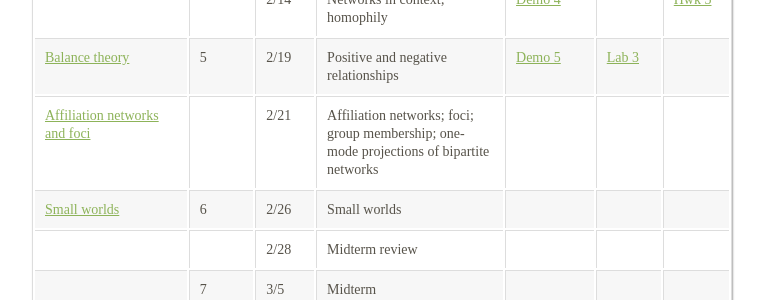
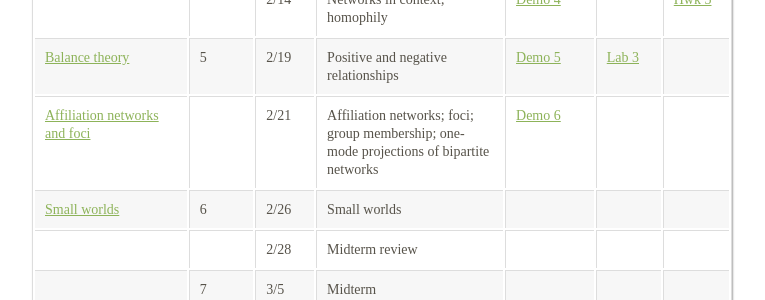
Before and after one commit to dfeehan/dfeehan.github.io, a Jekyll site: the page teaching/2019sp_demog180.html, which Jekyll copies as it is, in a window 1280 px wide and 900 px high, scrolled down 1214 px. Shown: the part 152-452 px from the top of the window, without its empty margins (258-1023 px from the left). Built offline with Jekyll 4.4.1, drawn with Linux system fonts in a browser that asks for light colours.

Commit message:
added lecture demo

```diff
--- a/teaching/2019sp_demog180.html
+++ b/teaching/2019sp_demog180.html
@@ -459,7 +459,7 @@
 <td></td>
 <td>2/21</td>
 <td>Affiliation networks; foci; group membership; one-mode projections of bipartite networks</td>
-<td></td>
+<td><a href="http://datahub.berkeley.edu/user-redirect/interact?account=dfeehan&amp;repo=demog180-sp2019&amp;branch=master&amp;path=lecture/06_triadic_closure/email-eu-core.ipynb">Demo 6</a></td>
 <td></td>
 <td></td>
 </tr>
```
